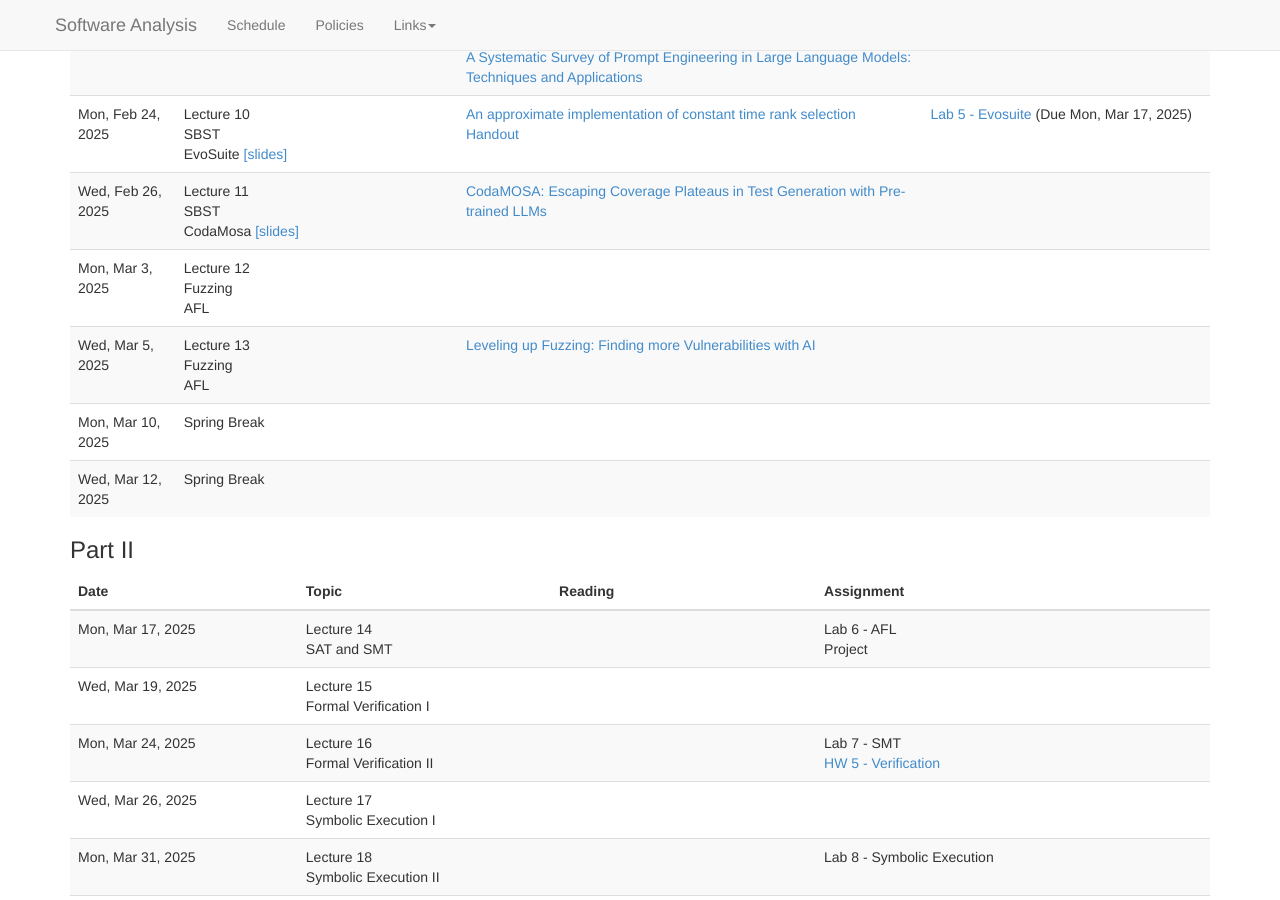
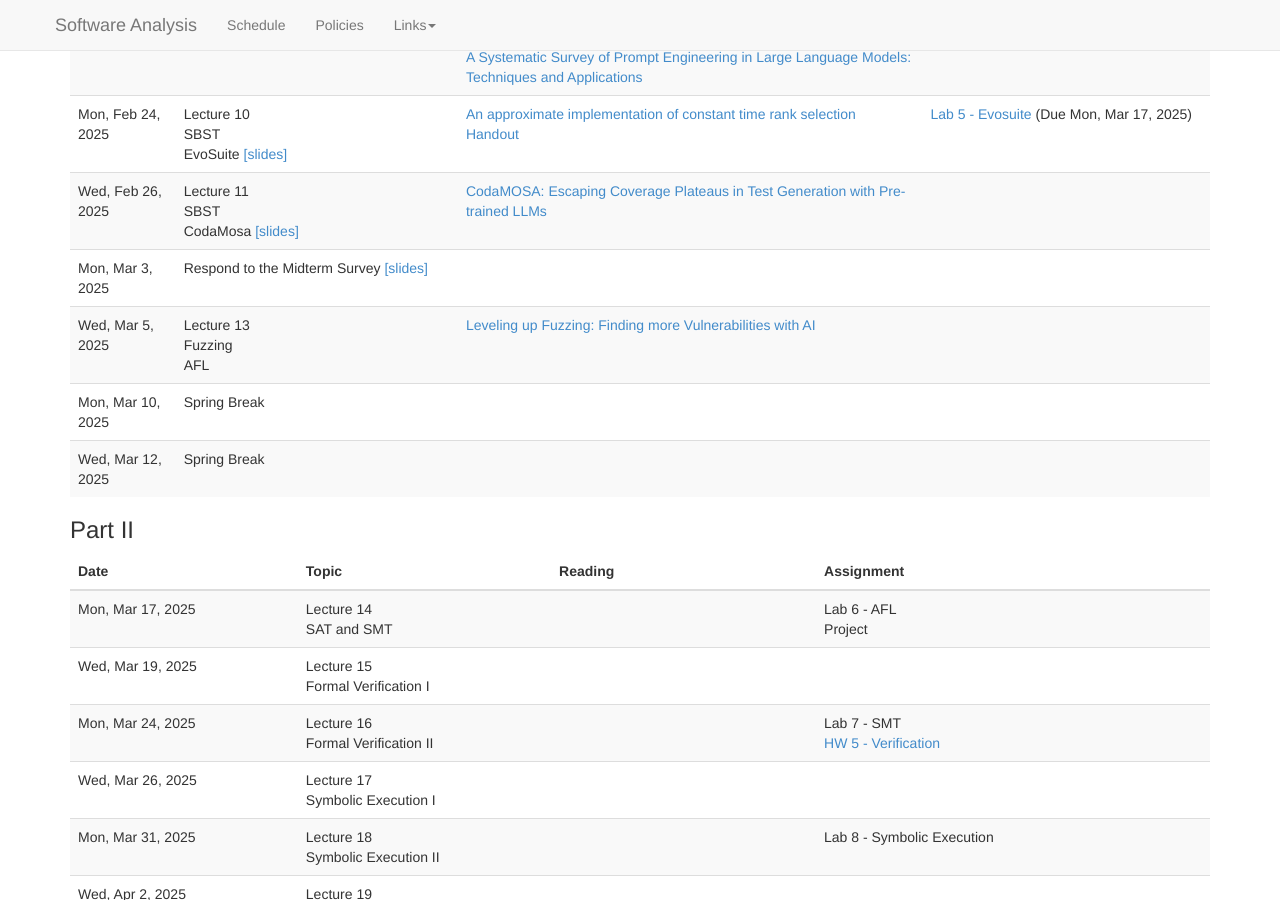
Before and after one commit to bmc-cs-software-analysis/383, a Jekyll site: the page built from schedule.md, in a window 1280 px wide and 900 px high, scrolled down 910 px. Built offline with Jekyll 4.4.1, drawn with Linux system fonts in a browser that asks for light colours; nearby versions of some CDN libraries.

Commit message:
midterm survey

```diff
--- a/_data/schedule.yaml
+++ b/_data/schedule.yaml
@@ -166,8 +166,8 @@
       #recording: ~
     -
       date: 2025-03-03
-      title: Lecture 12 <br> Fuzzing <br> AFL
-      #slides: "slides/lecture11.pdf"
+      title: Respond to the Midterm Survey
+      slides: "https://forms.gle/b1BMkSqo2gC3SGv28"
       #readings:
       #  -
       #    title: "Chapter 8"
```
